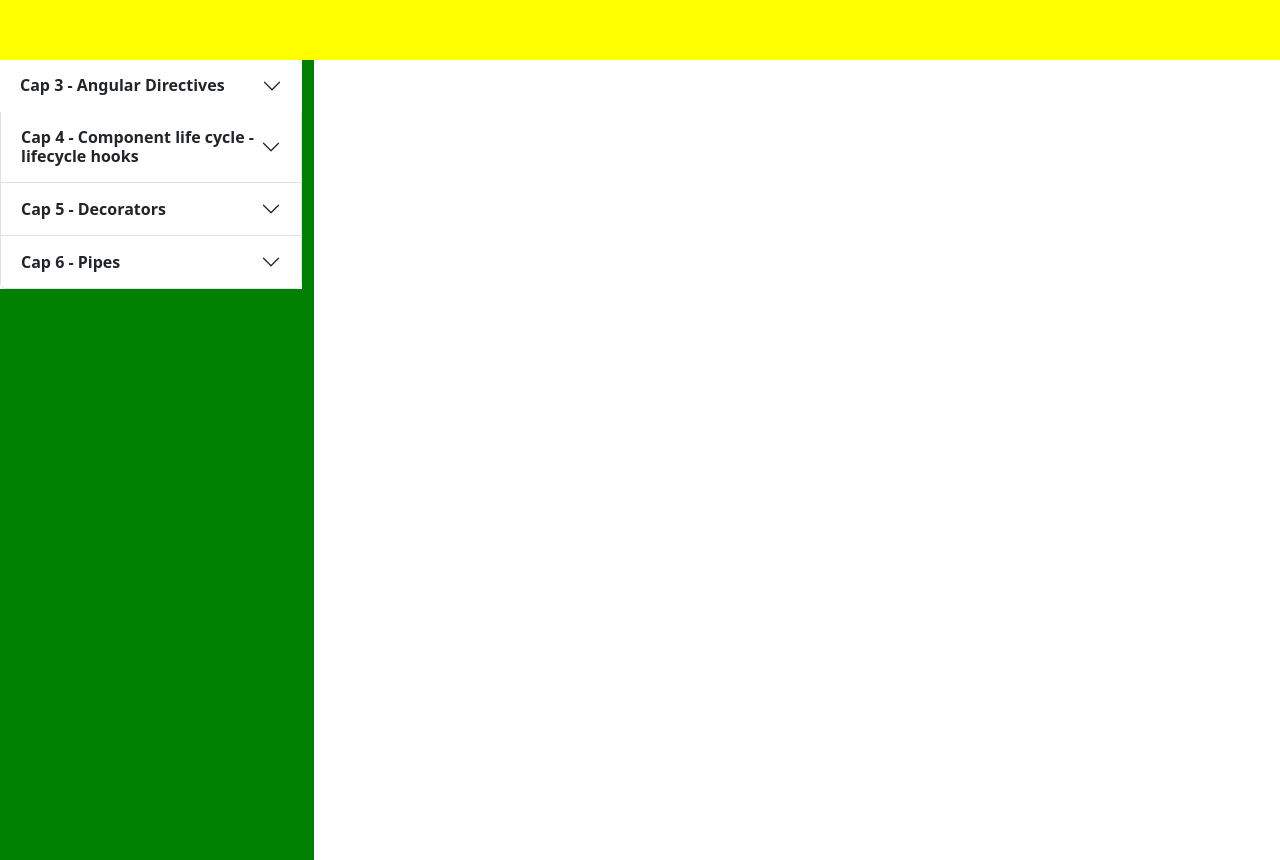
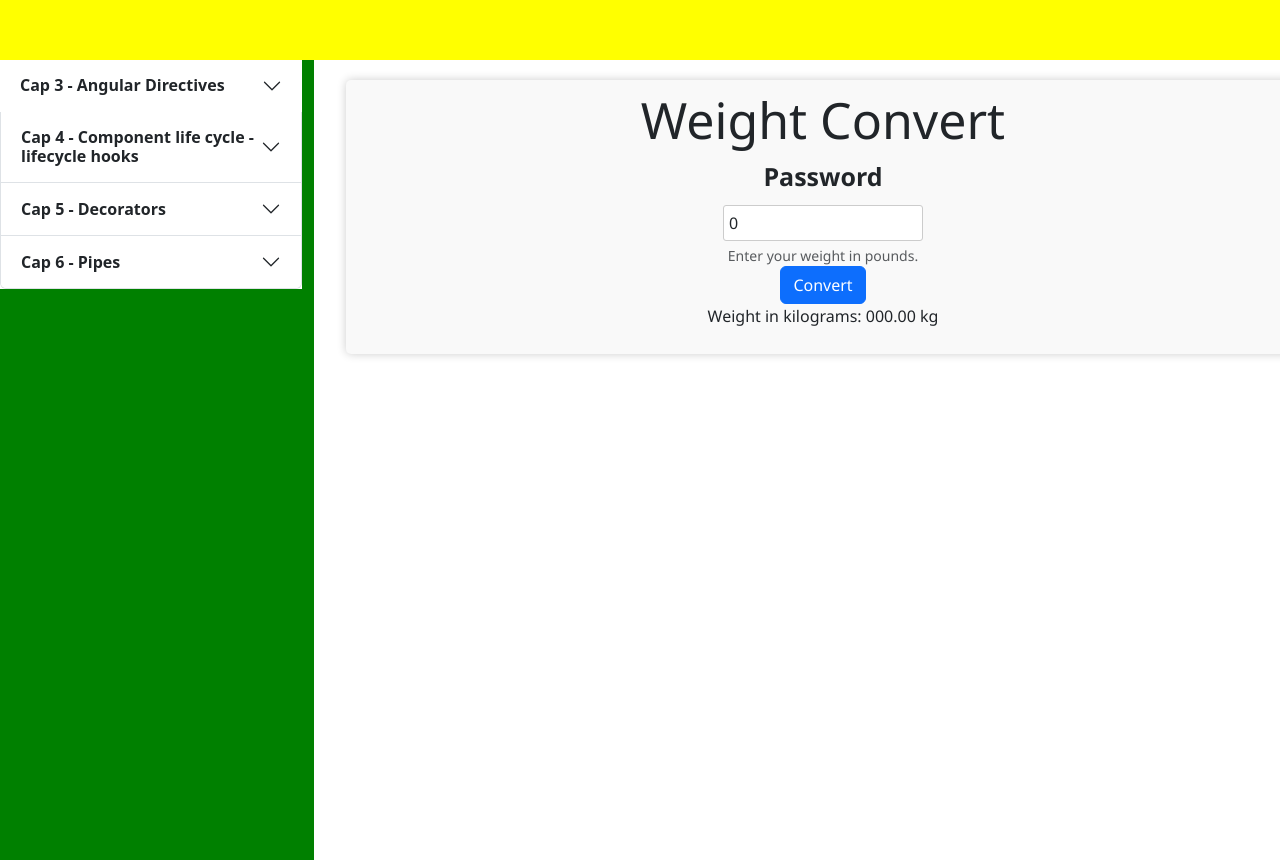
Before and after one commit to paolopci/Tutor_Angular17, an Angular app: page /pound in a window 1280 px wide. Before the commit this address led to /. Built offline with nearby package versions, Linux system fonts and the light colour scheme.

Commit message:
example 07 - Es Pounds to Kilograms convert use number pipe

```diff
--- /dev/null
+++ b/src/app/Cap06/app-poundtokg-convert/app-poundtokg-convert.component.css
@@ -0,0 +1,35 @@
+.container {
+    margin: 20px;
+    padding: 10px;
+    background-color: #f9f9f9;
+    border-radius: 5px;
+    box-shadow: 0px 0px 10px rgba(0, 0, 0, 0.2);
+    font-family: 'Segoe UI', Tahoma, Geneva, Verdana, sans-serif;
+    text-align: center;
+}
+
+h2 {
+    font-size: 50px;
+}
+
+.input-group {
+    margin-bottom: 15px;
+}
+
+label {
+    display: block;
+    margin-bottom: 9px;
+    font-weight: bold;
+    font-size: 25px;
+}
+
+input {
+    width: 200px;
+    padding: 5px;
+    font-size: 16px;
+    border: 1px solid #ccc;
+    border-radius: 3px;
+   display: inline-block;
+   margin-left: auto;
+   margin-right: auto;
+}
--- /dev/null
+++ b/src/app/Cap06/app-poundtokg-convert/app-poundtokg-convert.component.html
@@ -0,0 +1,17 @@
+<div class="container">
+    <h2>Weight Convert</h2>
+    <!-- <div class="input-group">
+        <label for="weightInPounds">Enter weight in pounds</label>
+        <input type="number" id="weightInPounds" [(ngModel)]="weightInPounds">
+    </div> -->
+    <label for="weightInPounds" class="form-label">Password</label>
+    <input type="number" id="weightInPounds" class="form-control" aria-describedby="passwordHelpBlock"  [(ngModel)]="weightInPounds">
+    <div id="passwordHelpBlock" class="form-text">
+        Enter your weight in pounds.
+    </div>
+
+
+    <button class="btn btn-primary" (click)="convertWeight()">Convert</button>
+    <br>
+    <p>Weight in kilograms: {{weightInKilograms| number:'3.2-2'}} kg</p>
+</div>
--- /dev/null
+++ b/src/app/Cap06/app-poundtokg-convert/app-poundtokg-convert.component.ts
@@ -0,0 +1,16 @@
+import { Component } from '@angular/core';
+
+@Component({
+  selector: 'app-app-poundtokg-convert',
+  templateUrl: './app-poundtokg-convert.component.html',
+  styleUrl: './app-poundtokg-convert.component.css'
+})
+export class AppPoundtokgConvertComponent {
+
+  weightInPounds: number = 0;
+  weightInKilograms: number = 0;
+
+  convertWeight() {
+    this.weightInKilograms = this.weightInPounds * 0.453592; // 1lbs=0.453592 kg
+  }
+}
--- a/src/app/app-routing.module.ts
+++ b/src/app/app-routing.module.ts
@@ -23,6 +23,7 @@ import { AppPickColorBindingComponent } from './Cap05/app-pick-color-binding/app
 import { AppBuildPipesComponent } from './Cap06/app-build-pipes/app-build-pipes.component';
 import { AppSlidePipeComponent } from './Cap06/app-slide-pipe/app-slide-pipe.component';
 import { AppPageNavigSlidePipeComponent } from './Cap06/app-page-navig-slide-pipe/app-page-navig-slide-pipe.component';
+import { AppPoundtokgConvertComponent } from './Cap06/app-poundtokg-convert/app-poundtokg-convert.component';
 
 
 const routes: Routes = [
@@ -48,6 +49,8 @@ const routes: Routes = [
   { path: 'buildp', component: AppBuildPipesComponent },
   { path: 'slidep', component: AppSlidePipeComponent },
   { path: 'pagenavs', component: AppPageNavigSlidePipeComponent },
+  { path: 'pound', component: AppPoundtokgConvertComponent },
+
 ];
 
 @NgModule({
--- a/src/app/app.module.ts
+++ b/src/app/app.module.ts
@@ -35,6 +35,7 @@ import { AppPickColorBindingComponent } from './Cap05/app-pick-color-binding/app
 import { AppBuildPipesComponent } from './Cap06/app-build-pipes/app-build-pipes.component';
 import { AppSlidePipeComponent } from './Cap06/app-slide-pipe/app-slide-pipe.component';
 import { AppPageNavigSlidePipeComponent } from './Cap06/app-page-navig-slide-pipe/app-page-navig-slide-pipe.component';
+import { AppPoundtokgConvertComponent } from './Cap06/app-poundtokg-convert/app-poundtokg-convert.component';
 
 @NgModule({
   declarations: [
@@ -69,7 +70,8 @@ import { AppPageNavigSlidePipeComponent } from './Cap06/app-page-navig-slide-pip
     AppPickColorBindingComponent,
     AppBuildPipesComponent,
     AppSlidePipeComponent,
-    AppPageNavigSlidePipeComponent
+    AppPageNavigSlidePipeComponent,
+    AppPoundtokgConvertComponent
   ],
   imports: [
     BrowserModule,
--- a/src/app/carousel/carousel.component.html
+++ b/src/app/carousel/carousel.component.html
@@ -86,6 +86,7 @@
                     <p><a href="#" class="link-underline-primary" [routerLink]="['/buildp']">2. Assignment - Implementing the built-in pipes</a></p>
                     <p><a href="#" class="link-underline-primary" [routerLink]="['/slidep']">3. Implementing the Slide pipe</a></p>
                     <p><a href="#" class="link-underline-primary" [routerLink]="['/pagenavs']">4.1 pageNavigation(Pt1) - slicePipe</a></p>
+                    <p><a href="#" class="link-underline-primary" [routerLink]="['/pound']">7. Assignment - Pound(lbs) to Kg Converter Using Number Pipe</a></p>
 
                 </div>
             </div>
```
